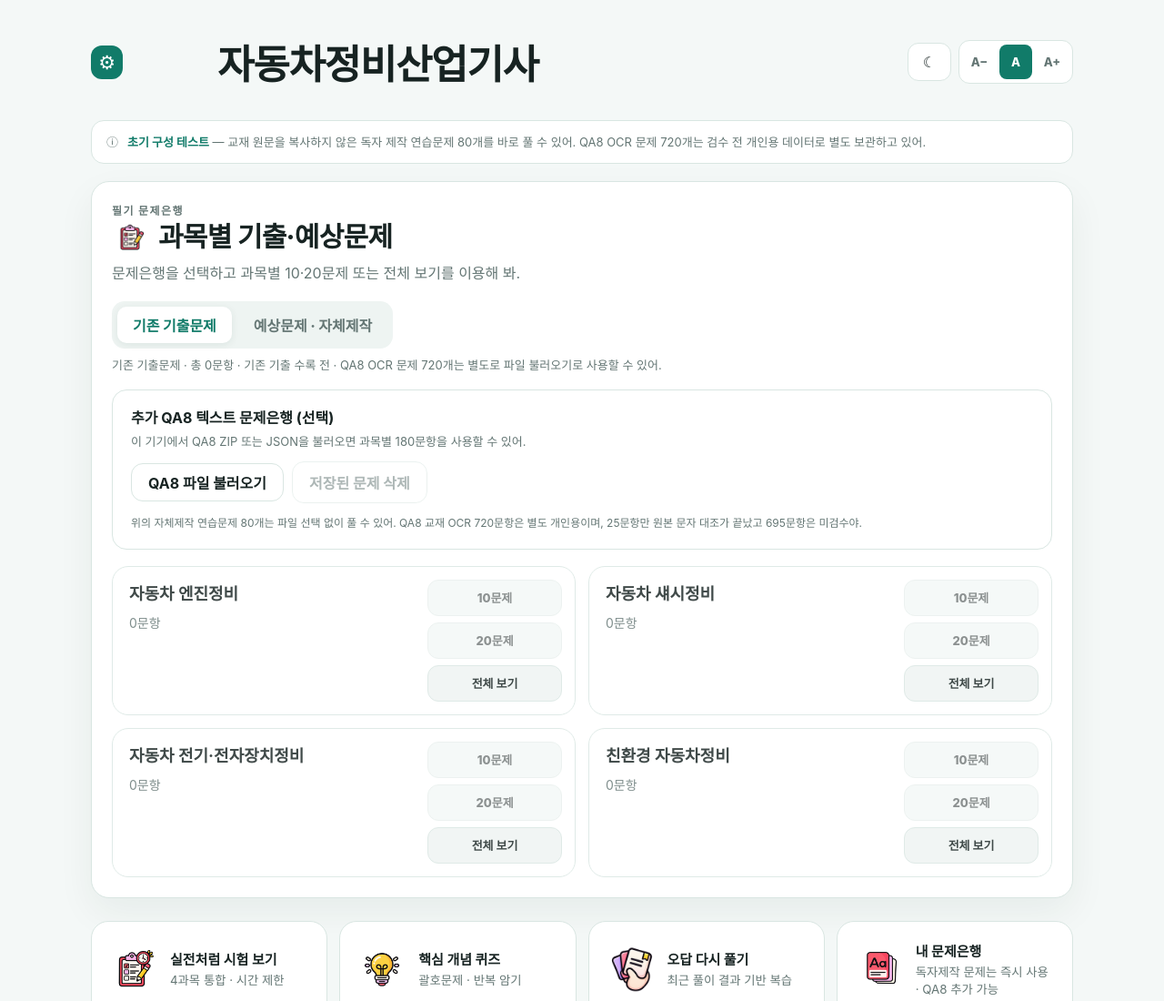
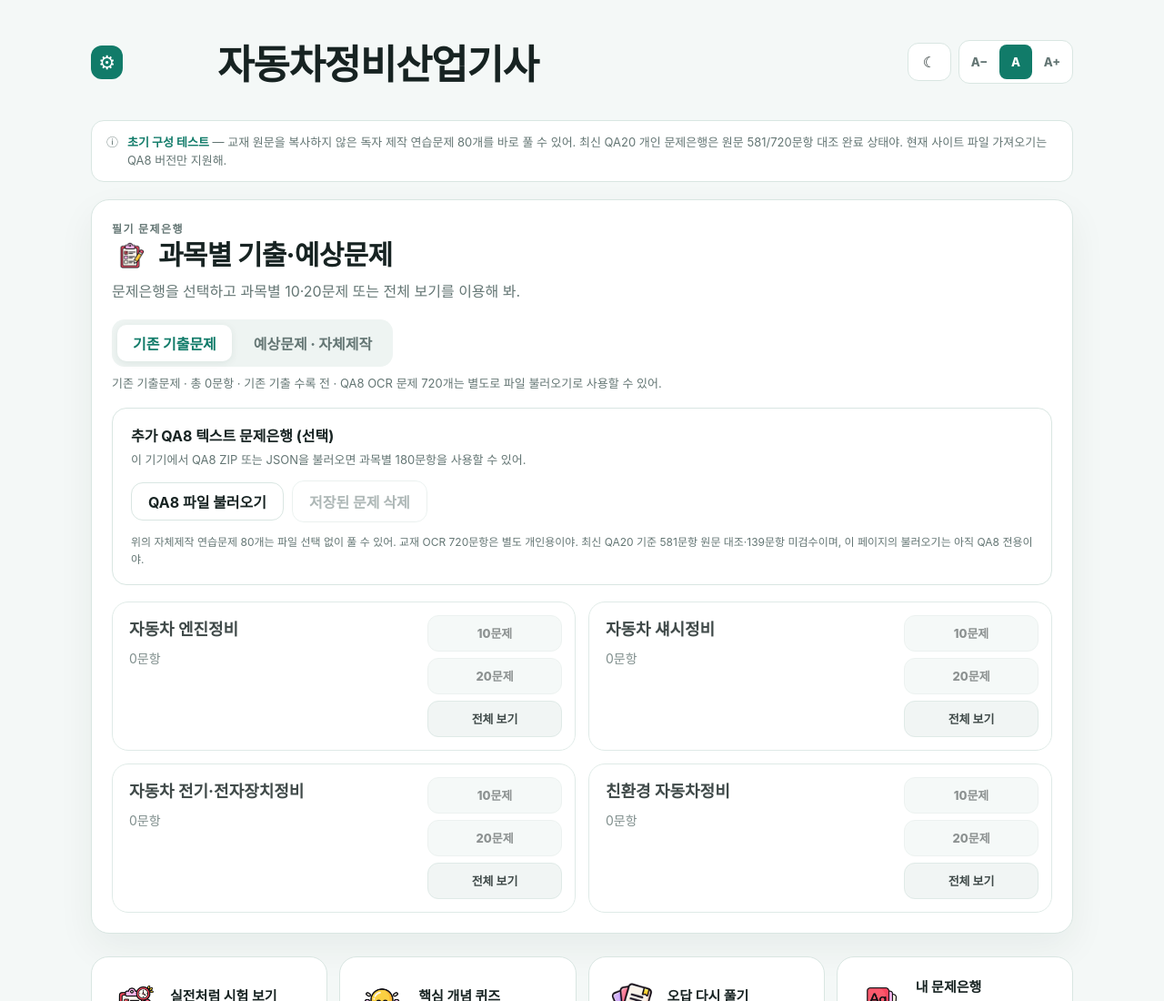
Before and after one commit to jejuzipsa/automotive-quiz, a plain HTML site: page index.html in a window 1280 px wide. Shown: the top 1100 px of the page at 91% size. Drawn offline with Linux system fonts and the light colour scheme.

Commit message:
ui: show QA20 OCR review counts while importer stays QA8-only

```diff
--- a/index.html
+++ b/index.html
@@ -27,7 +27,7 @@
     </header>
 
     <section id="homeView" class="view">
-      <div class="notice-line"><span aria-hidden="true">ⓘ</span><div><b>초기 구성 테스트</b> — 교재 원문을 복사하지 않은 독자 제작 연습문제 80개를 바로 풀 수 있어. QA8 OCR 문제 720개는 검수 전 개인용 데이터로 별도 보관하고 있어.</div></div>
+      <div class="notice-line"><span aria-hidden="true">ⓘ</span><div><b>초기 구성 테스트</b> — 교재 원문을 복사하지 않은 독자 제작 연습문제 80개를 바로 풀 수 있어. 최신 QA20 개인 문제은행은 원문 581/720문항 대조 완료 상태야. 현재 사이트 파일 가져오기는 QA8 버전만 지원해.</div></div>
       <section class="past-exam-home-section" aria-labelledby="homeSubjectTitle">
         <div class="section-header">
           <div>
@@ -51,7 +51,7 @@
             <input id="personalTextBankInput" type="file" accept=".zip,.json,application/zip,application/json" class="qa8-file-input">
             <button id="personalTextBankClearBtn" class="ghost-btn" type="button" disabled>저장된 문제 삭제</button>
           </div>
-          <p class="qa8-technical-warning">위의 자체제작 연습문제 80개는 파일 선택 없이 풀 수 있어. QA8 교재 OCR 720문항은 별도 개인용이며, 25문항만 원본 문자 대조가 끝났고 695문항은 미검수야.</p>
+          <p class="qa8-technical-warning">위의 자체제작 연습문제 80개는 파일 선택 없이 풀 수 있어. 교재 OCR 720문항은 별도 개인용이야. 최신 QA20 기준 581문항 원문 대조·139문항 미검수이며, 이 페이지의 불러오기는 아직 QA8 전용이야.</p>
         </section>
         <div class="subject-grid" id="subjectGrid" aria-live="polite"></div>
       </section>
```
